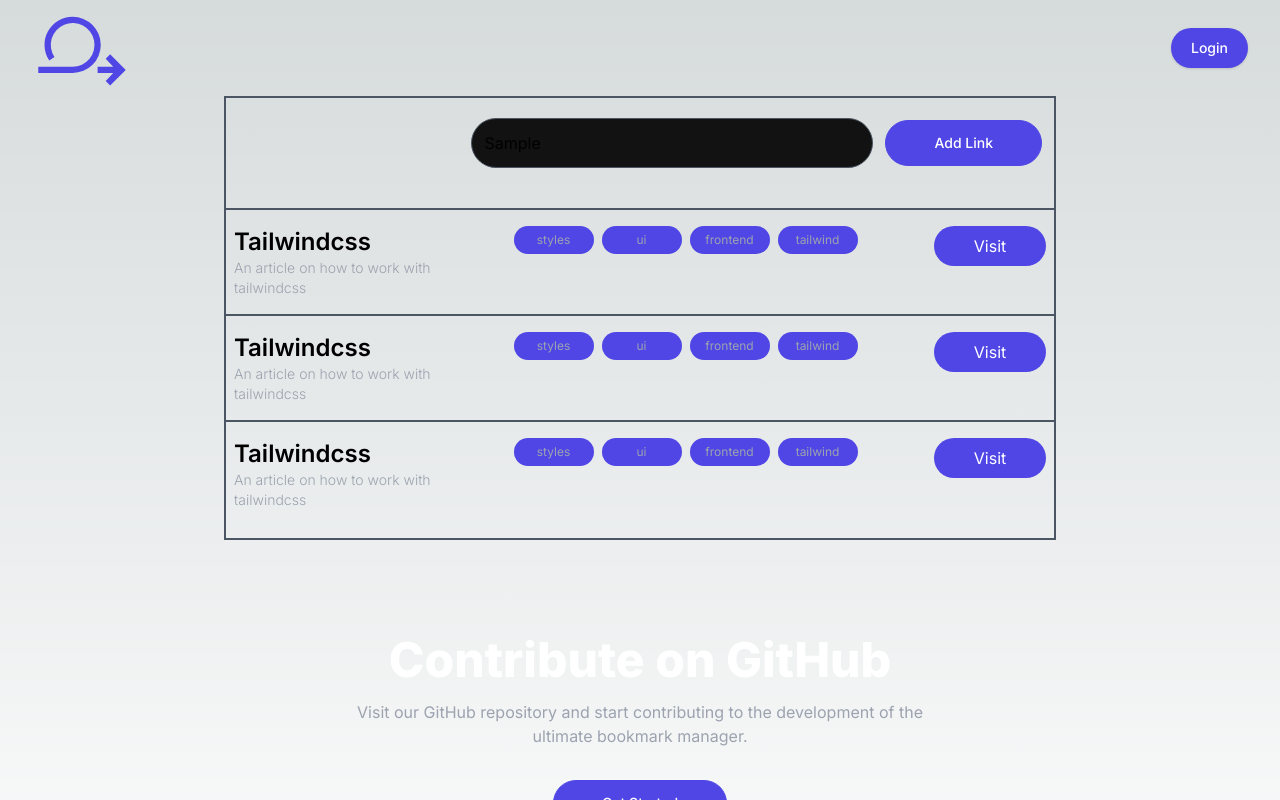
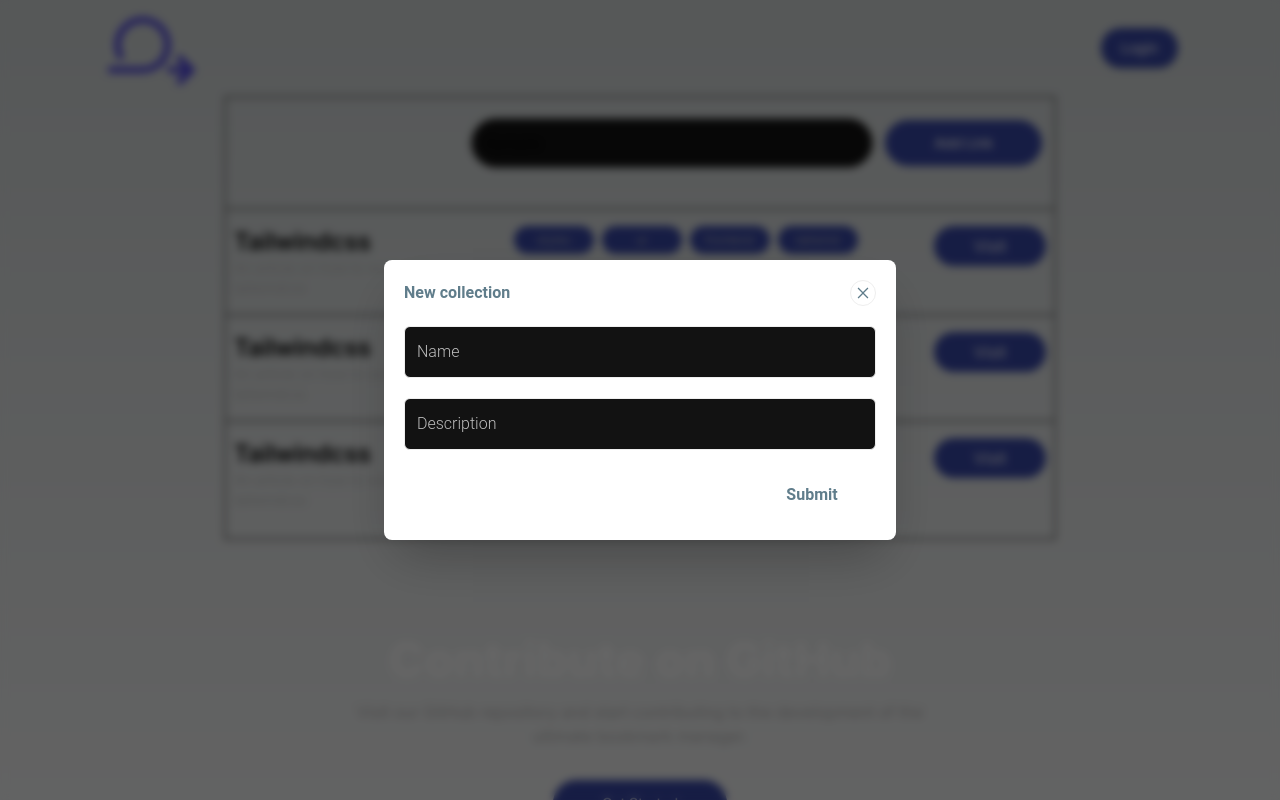
Before and after one commit to Trend20/looper, a Next.js app: page /collections in a window 1280 px wide. Both pictures are taken after typing "Sample" into the empty fields and a click on the button "Add Link". Shown: the top 800 px of the page. Built offline with nearby package versions, Linux system fonts and the light colour scheme; no server answers.

Commit message:
add bookmark modal

```diff
--- /dev/null
+++ b/app/collections/components/AddBookmarkDialog.tsx
@@ -0,0 +1,96 @@
+"use client"
+import React, { useState } from "react";
+import { Dialog } from "@material-tailwind/react";
+import { AiOutlineClose } from "react-icons/ai";
+import { ClipLoader } from "react-spinners";
+
+const AddBookmarkDialog = ({ open, handleOpen }: any) =>{
+    const [name, setName] = useState("");
+    const [description, setDescription] = useState("");
+    const [loading, setLoading] = useState(false);
+
+    // handle add collection
+    const handleSubmit = async (e: { preventDefault: () => void }) => {
+        e.preventDefault();
+        setLoading(true);
+        try {
+            const res = await fetch("/api/collections", {
+                method: "POST",
+                headers: {
+                    "Content-Type": "application/json",
+                },
+                body: JSON.stringify({ name, description }),
+            });
+            setLoading(false);
+            if (res.ok) {
+                setName("");
+                setDescription("");
+                handleOpen();
+            } else {
+                console.log("collection could not be created");
+            }
+        } catch (error) {
+            console.error("Error saving collection:", error);
+        }
+        setLoading(false);
+    };
+    return(
+        <>
+            <Dialog
+                placeholder={""}
+                onPointerEnterCapture
+                onPointerLeaveCapture
+                open={open}
+                size="xs"
+                handler={handleOpen}
+                animate={{
+                    mount: { scale: 1, y: 0 },
+                    unmount: { scale: 0.9, y: -100 },
+                }}
+                className="p-5"
+            >
+                <div className="flex items-center justify-between">
+                    <h3 className="flex flex-col items-start font-bold">
+                        New collection
+                    </h3>
+                    <i
+                        onClick={handleOpen}
+                        className="flex cursor-pointer rounded-full p-1 border"
+                    >
+                        <AiOutlineClose />
+                    </i>
+                </div>
+                <form onSubmit={handleSubmit}>
+                    <div className="flex mt-5">
+                        <input
+                            type="text"
+                            onChange={(e) => setName(e.target.value)}
+                            value={name}
+                            placeholder="Name"
+                            className="p-3 flex border border-grey rounded-md w-full"
+                        />
+                    </div>
+                    <div className="flex mt-5">
+                        <input
+                            type="text"
+                            onChange={(e) => setDescription(e.target.value)}
+                            value={description}
+                            placeholder="Description"
+                            className="p-3 flex border border-grey rounded-md w-full"
+                        />
+                    </div>
+                    <div className="space-x-2 flex justify-end w-full mt-5">
+                        <button
+                            className="p-3 flex justify-center items-center bg-teal rounded-md font-semibold w-32"
+                            type="submit"
+                        >
+                            {loading ? <ClipLoader color="#fff" /> : "Submit"}
+                        </button>
+                    </div>
+                </form>
+            </Dialog>
+        </>
+    )
+}
+
+export default AddBookmarkDialog;
--- a/app/collections/page.tsx
+++ b/app/collections/page.tsx
@@ -1,13 +1,18 @@
 "use client"
 
 import Link from "next/link";
+import {useState} from "react";
+import AddBookmarkDialog from "@/app/collections/components/AddBookmarkDialog";
 
 const CollectionsPage = () =>{
+    const [open, setOpen] = useState(false);
+
+    const handleOpen = () => setOpen(!open);
     return(
         <div className="flex border-2 border-gray-600 w-full py-5 flex-col items-center justify-center">
             <div className="flex justify-end space-x-3 items-center w-full px-3">
                 <input type="text" placeholder="search links" className="p-3 w-1/2 border border-gray-600 rounded-full outline-0 focus:outline-none" />
-                <button className="block w-full rounded-full border border-indigo-600 bg-indigo-600 px-12 py-3 text-sm font-medium text-white hover:bg-transparent hover:text-white focus:outline-none active:text-opacity-75 sm:w-auto">Add Link</button>
+                <button onClick={handleOpen} className="block w-full rounded-full border border-indigo-600 bg-indigo-600 px-12 py-3 text-sm font-medium text-white hover:bg-transparent hover:text-white focus:outline-none active:text-opacity-75 sm:w-auto">Add Link</button>
             </div>
             <div className="flex flex-col w-full space-y-2 mt-10">
                 <hr className="border-gray-600 border"/>
@@ -62,6 +67,7 @@ const CollectionsPage = () =>{
                     </div>
                 </div>
             </div>
+            <AddBookmarkDialog open={open} handleOpen={handleOpen} />
         </div>
     )
 }
--- a/package.json
+++ b/package.json
@@ -9,12 +9,14 @@
     "lint": "next lint"
   },
   "dependencies": {
+    "@material-tailwind/react": "^2.1.9",
     "next": "14.2.3",
     "next-auth": "^4.24.7",
     "next-themes": "^0.3.0",
     "react": "^18",
     "react-dom": "^18",
-    "react-icons": "^5.2.1"
+    "react-icons": "^5.2.1",
+    "react-spinners": "^0.13.8"
   },
   "devDependencies": {
     "@types/node": "^20",
--- a/tailwind.config.ts
+++ b/tailwind.config.ts
@@ -1,6 +1,6 @@
-import type { Config } from "tailwindcss";
+import withMT from "@material-tailwind/react/utils/withMT";
 
-const config: Config = {
+const config = withMT({
   content: [
     "./pages/**/*.{js,ts,jsx,tsx,mdx}",
     "./components/**/*.{js,ts,jsx,tsx,mdx}",
@@ -16,5 +16,5 @@ const config: Config = {
     },
   },
   plugins: [],
-};
+});
 export default config;
```
Also changed, not shown: 1 other file (tests, documents, lock files or other folders).
